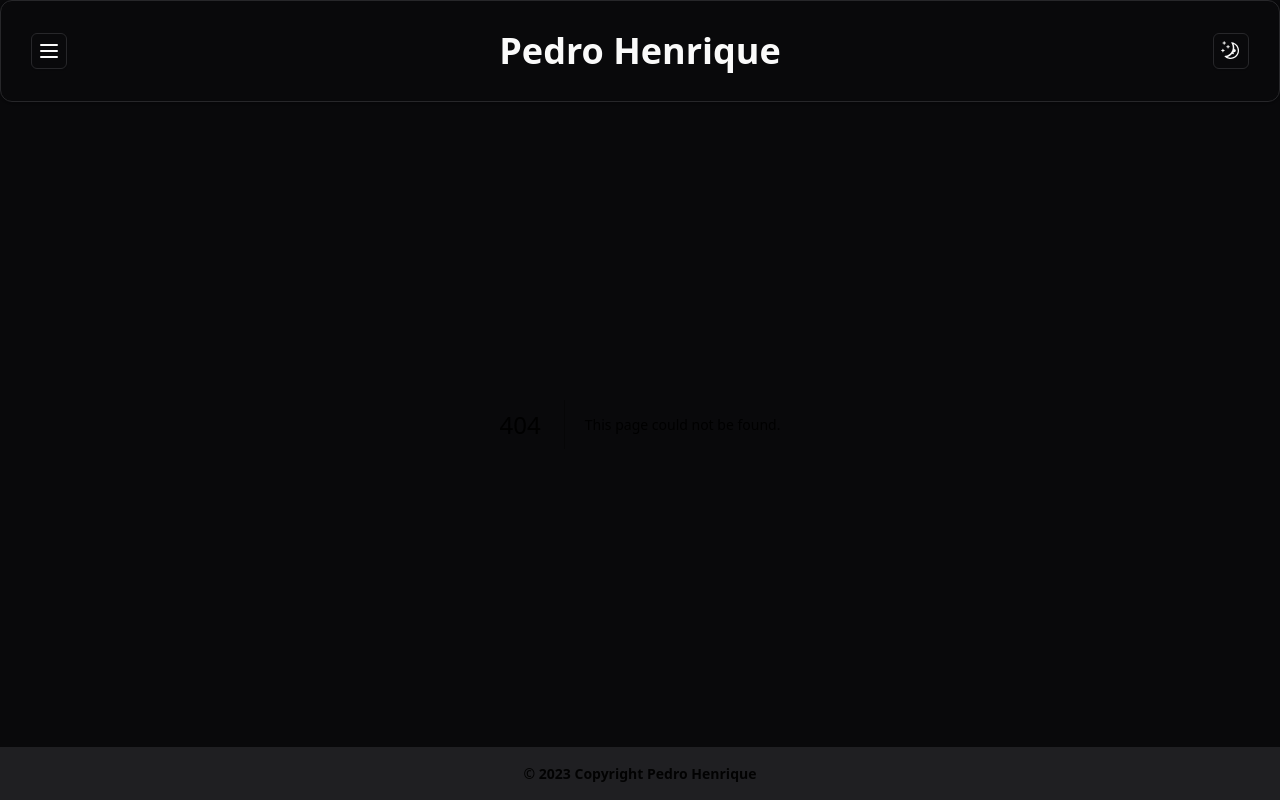
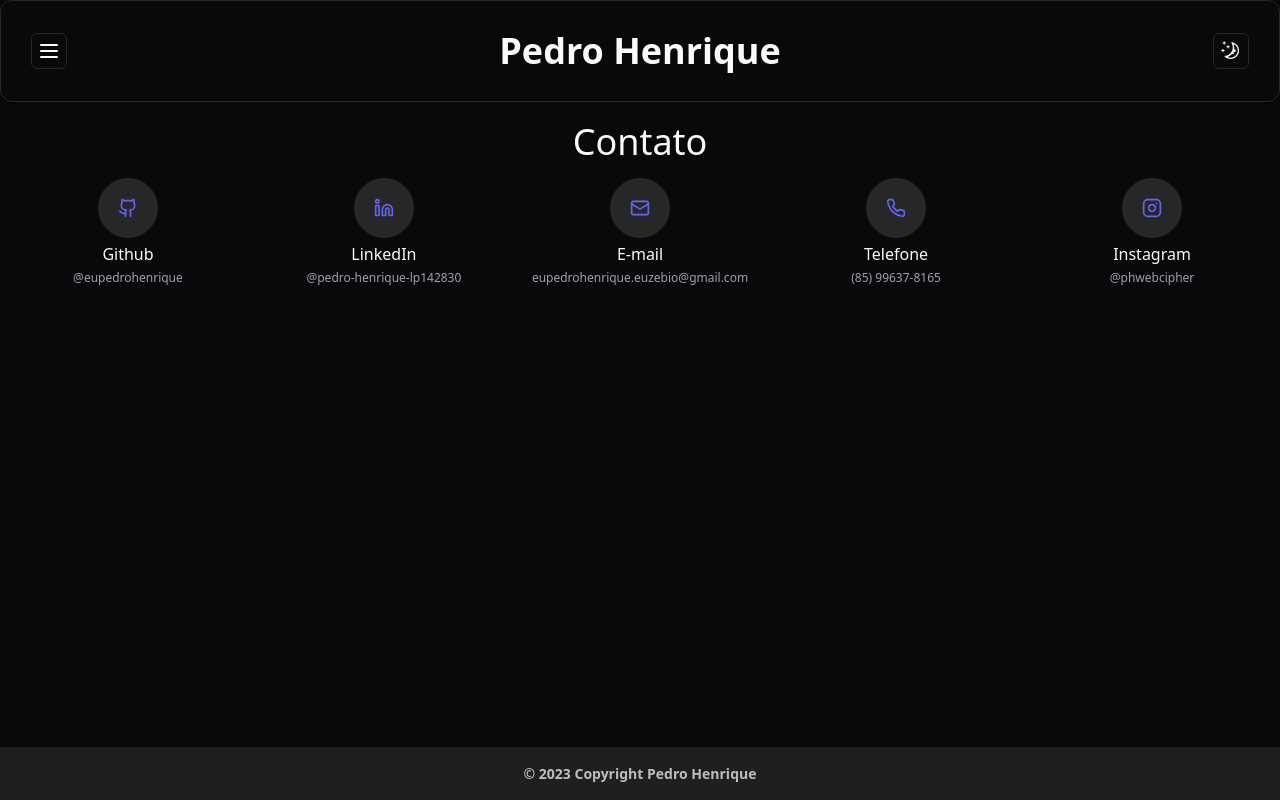
Before and after one commit to pedroeuzebioo/portfolio-2023, a Next.js app: page /contact in a window 1280 px wide. Before the commit this address had no page. Built offline with nearby package versions, Linux system fonts and the light colour scheme.

Commit message:
feat: add route contatct

```diff
--- /dev/null
+++ b/src/app/contact/page.tsx
@@ -0,0 +1,90 @@
+import { Button } from "@/components/ui/button";
+import { Github, Instagram, Linkedin, Mail, Phone } from "lucide-react";
+import Link from "next/link";
+
+export default function ContactSection() {
+  return (
+    <section className="mb-5 p-5">
+      <h2 className="mb-4 text-center text-3xl font-medium md:text-4xl">
+        Contato
+      </h2>
+
+      <div className="flex flex-wrap items-center justify-center gap-10">
+        <Link
+          href="https://gitub.com/eupedrohenrique"
+          className="flex flex-1 flex-col items-center justify-center gap-1"
+        >
+          <div className="rounded-full bg-accent p-5 text-indigo-500">
+            <Github className="h-5 w-5" />
+          </div>
+
+          <h3 className="text-base font-medium">Github</h3>
+
+          <p className="text-[0.575rem] font-medium text-muted-foreground md:text-xs">
+            @eupedrohenrique
+          </p>
+        </Link>
+
+        <Link
+          href="https://linkedin.com/in/pedro-henrique-lp142830"
+          className="flex flex-1 flex-col items-center justify-center gap-1"
+        >
+          <div className="rounded-full bg-accent p-5 text-indigo-500">
+            <Linkedin className="h-5 w-5" />
+          </div>
+
+          <h3 className="text-base font-medium">LinkedIn</h3>
+
+          <p className="text-[0.575rem] font-medium text-muted-foreground md:text-xs">
+            @pedro-henrique-lp142830
+          </p>
+        </Link>
+
+        <Link
+          href="mailto:pedroeuzebiodev@gmail.com"
+          className="flex flex-1 flex-col items-center justify-center gap-1"
+        >
+          <div className="rounded-full bg-accent p-5 text-indigo-500">
+            <Mail className="h-5 w-5" />
+          </div>
+
+          <h3 className="text-base font-medium">E-mail</h3>
+
+          <p className="text-[0.575rem] font-medium text-muted-foreground md:text-xs">
+            eupedrohenrique.euzebio@gmail.com
+          </p>
+        </Link>
+
+        <Link
+          href="tel:+5585996378165"
+          className="flex flex-1 flex-col items-center justify-center gap-1"
+        >
+          <div className="rounded-full bg-accent p-5 text-indigo-500">
+            <Phone className="h-5 w-5" />
+          </div>
+
+          <h3 className="text-base font-medium">Telefone</h3>
+
+          <p className="text-[0.575rem] font-medium text-muted-foreground md:text-xs">
+            (85) 99637-8165
+          </p>
+        </Link>
+
+        <Link
+          href="https://instagram.com/phwebcipher"
+          className="flex flex-1 flex-col items-center justify-center gap-1"
+        >
+          <div className="rounded-full bg-accent p-5 text-indigo-500">
+            <Instagram className="h-5 w-5" />
+          </div>
+
+          <h3 className="text-base font-medium">Instagram</h3>
+
+          <p className="text-[0.575rem] font-medium text-muted-foreground md:text-xs">
+            @phwebcipher
+          </p>
+        </Link>
+      </div>
+    </section>
+  );
+}
```
